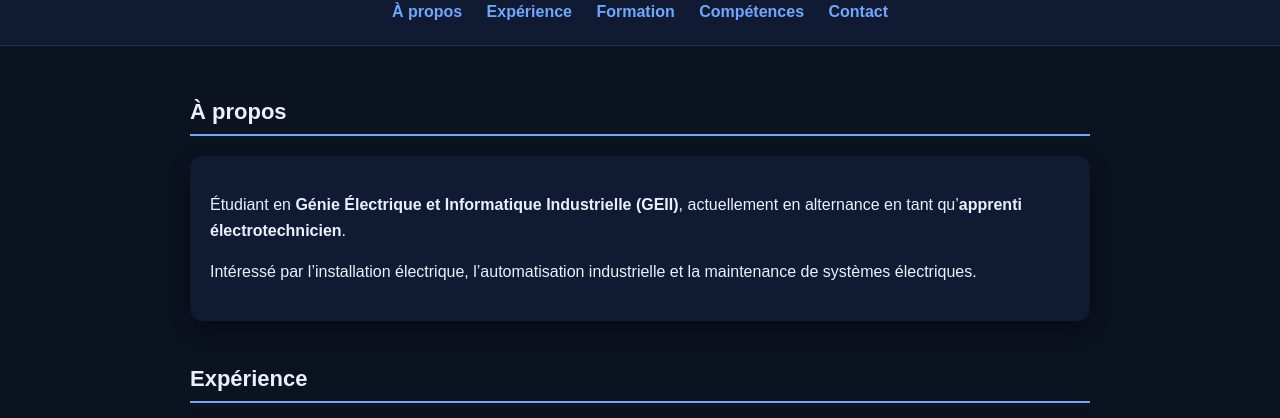
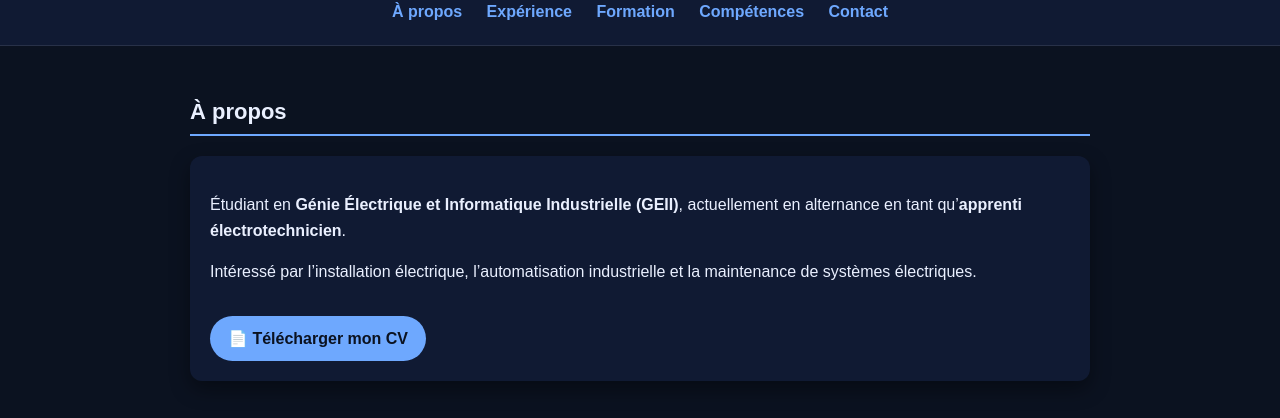
Before and after one commit to AlexMeun/AlexMeun.github.io, a plain HTML site: page index.html in a window 1280 px wide. Shown: the part 152-570 px from the top of the page. Drawn offline with Linux system fonts and the light colour scheme.

Commit message:
Update index.html

```diff
--- a/index.html
+++ b/index.html
@@ -124,6 +124,23 @@ li{ margin-bottom:6px; }
   font-weight:bold;
 }
 
+/* ===== BOUTON CV ===== */
+.cv-link{
+  display:inline-block;
+  margin-top:15px;
+  padding:10px 18px;
+  background:#6ea8fe;
+  color:#0b1220;
+  border-radius:25px;
+  font-weight:bold;
+  text-decoration:none;
+  transition:0.3s;
+}
+
+.cv-link:hover{
+  background:#8bb9ff;
+}
+
 footer{
   text-align:center;
   padding:20px;
@@ -174,6 +191,9 @@ footer{
       Intéressé par l’installation électrique, l’automatisation industrielle
       et la maintenance de systèmes électriques.
     </p>
+    <a href="cv_alexis_meunier.pdf" target="_blank" class="cv-link">
+      📄 Télécharger mon CV
+    </a>
   </div>
 </section>
 
@@ -251,7 +271,7 @@ footer{
   <h2>Contact</h2>
   <div class="card contact">
     <p>📧 Email :
-      <a href="mailto:alexis.meunier80@yahoo.fr">alexis.meunier80@yahoo.fr</a>
+      <a href="mailto:alexismeunier@yahoo.fr">alexismeunier@yahoo.fr</a>
     </p>
     <p>📞 Téléphone :
       <a href="tel:+33767264020">07 67 26 40 20</a>
```
